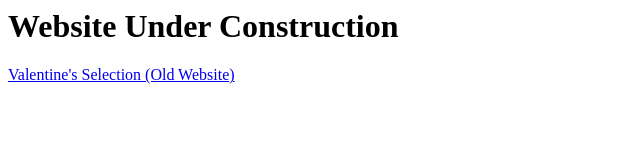
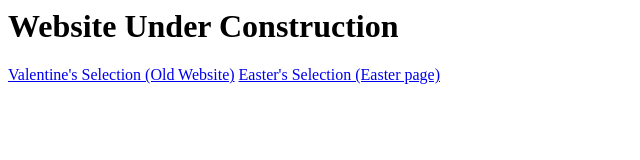
Before and after one commit to earanda4/bcw, a plain HTML site: page index.html in a window 1280 px wide. Shown: the whole page, without its empty margins (0-640 px from the left). Drawn offline with Linux system fonts and the light colour scheme.

Commit message:
Add Easter selection link to index.html

```diff
--- a/index.html
+++ b/index.html
@@ -1,4 +1,6 @@
 <p>
   <h1>Website Under Construction</h1>
   <a href=valentines.html>Valentine's Selection (Old Website)</a>
+    <a href=easter.html>Easter's Selection (Easter page)</a>
+
 </p>
```
